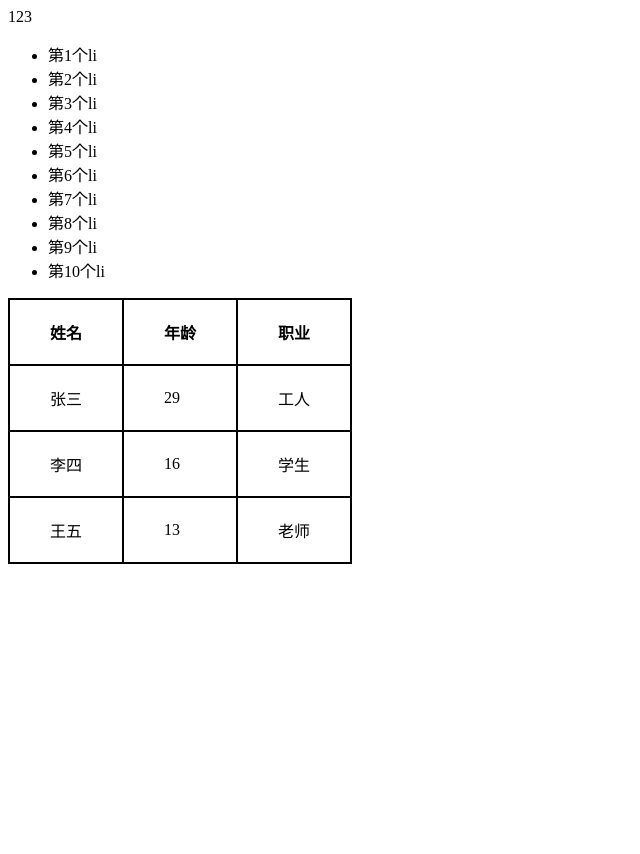
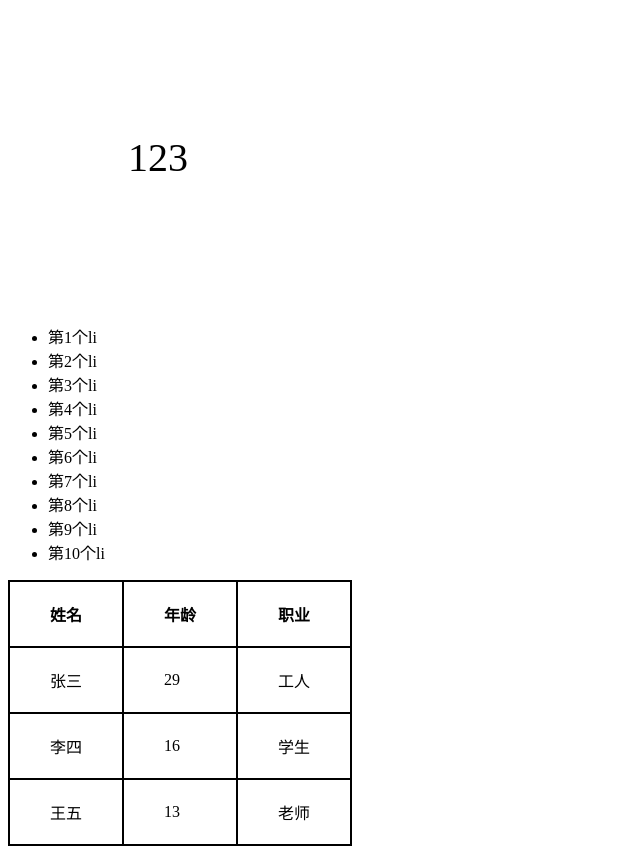
Before and after one commit to floatCloud926/testProject, a plain HTML site: page index.html in a window 1280 px wide. Shown: the whole page, without its empty margins (0-640 px from the left). Before the commit the page ends 800 px from the top, so only its background shows below. Drawn offline with Linux system fonts and the light colour scheme.

Commit message:
新增js文件并修改了css以及html文件

```diff
--- a/index.css
+++ b/index.css
@@ -7,3 +7,11 @@ td {
     border: 2px solid black;
     padding: 20px 40px;
 }
+
+div {
+    width: 300px;
+    height: 300px;
+    text-align: center;
+    line-height: 300px;
+    font-size: 40px;
+}
--- a/index.html
+++ b/index.html
@@ -45,6 +45,7 @@
             <td>老师</td>
         </tr>
     </table>
+    <script src="./index.js"></script>
 </body>
 
 </html>
--- /dev/null
+++ b/index.js
@@ -0,0 +1,3 @@
+document.querySelector('div').addEventListener('click', function() {
+    this.style.backgroundColor = 'pink';
+})
```
